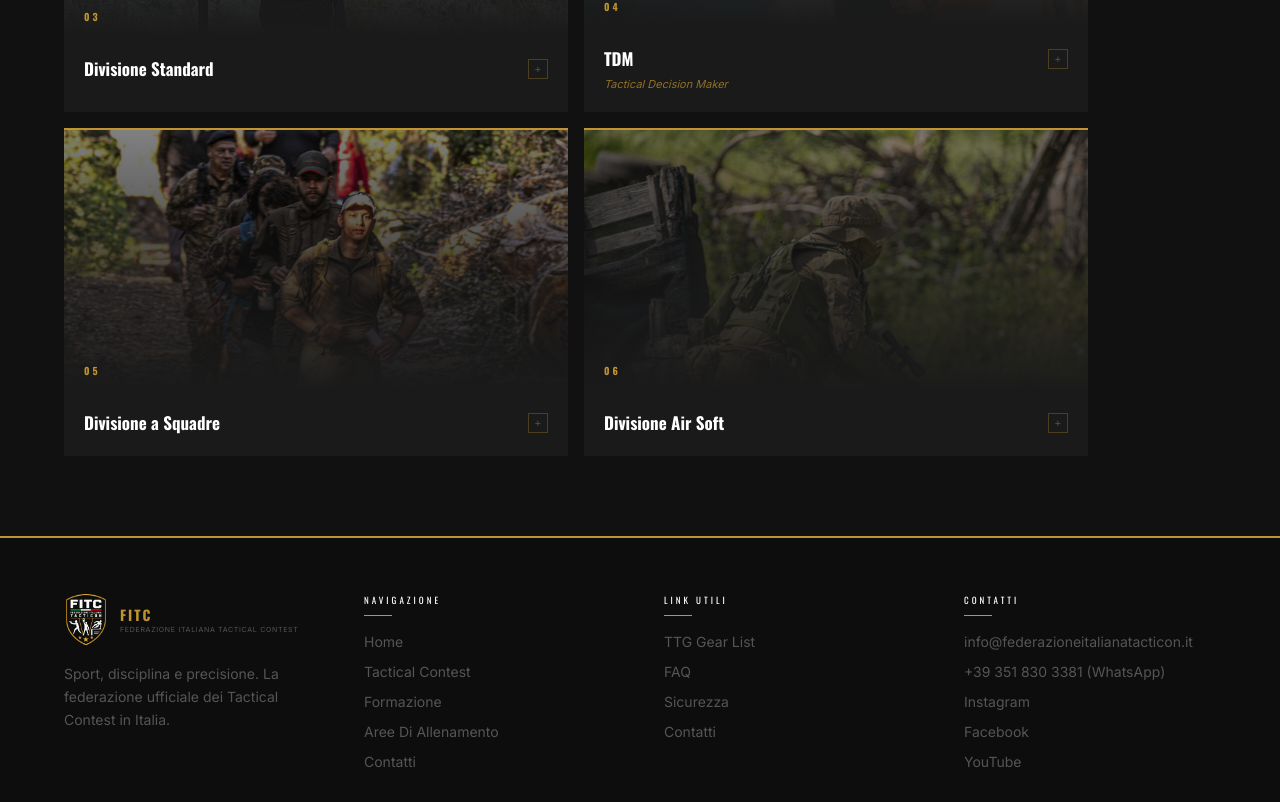
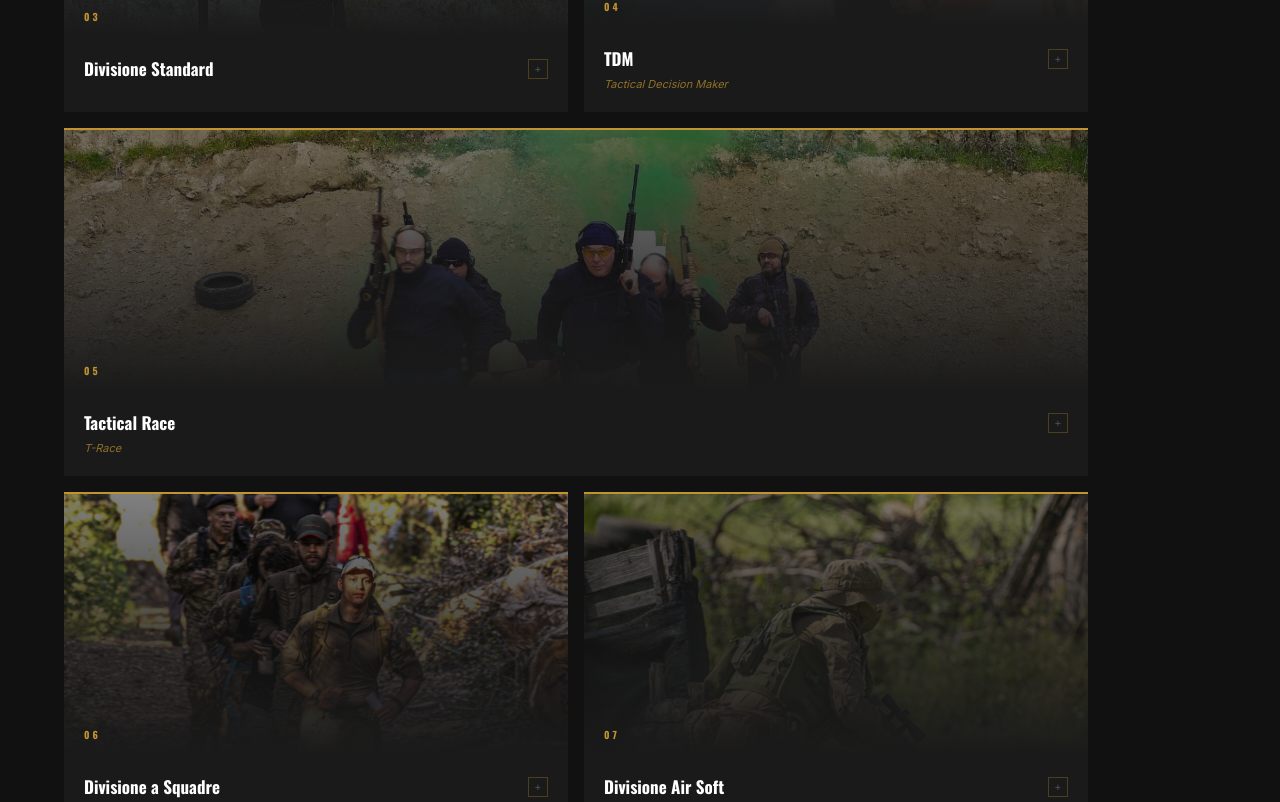
Before and after one commit to alelodato/fitg, a Next.js app in the folder fitg-website/: page /regole in a window 1280 px wide. Shown: the part 3098-3900 px from the top of the page. Built offline with nearby package versions, Linux system fonts and the light colour scheme.

Commit message:
aggiunto divisione t race

```diff
--- a/fitg-website/components/CategorieAccordion.js
+++ b/fitg-website/components/CategorieAccordion.js
@@ -27,6 +27,12 @@ const categorie = [
         desc: 'La TDM (Tactical Decision Maker) è una divisione di tiro tattico progettata per mettere alla prova, in condizioni di stress psicofisico, la capacità del concorrente di combinare preparazione atletica, precisione, rapidità e capacità decisionale. L\'atleta non deve limitarsi a colpire i bersagli nel minor tempo possibile, ma deve essere in grado di osservare, riconoscere, valutare e decidere correttamente prima di agire.',
     },
     {
+        nome: 'Tactical Race',
+        sottotitolo: 'T-Race',
+        img: '/tactical-race.jpeg',
+        desc: 'La Tactical Race (T-Race) è una divisione che ricrea, in chiave competitiva, scenari operativi ispirati al mondo militare e delle forze di polizia. Durante la gara, l\'atleta si trova ad affrontare un percorso strutturato in cui deve portare a termine mansioni tattiche specifiche, alternando prove di forza fisica e di velocità con fasi di ingaggio su bersagli (sagome) discriminanti, ovvero bersagli che richiedono all\'atleta di distinguere correttamente tra obiettivi validi e non validi, secondo le regole stabilite dal protocollo di gara.',
+    },
+    {
         nome: 'Divisione a Squadre',
         img: '/squadre.jpg',
         desc: 'La divisione a Squadre trasferisce tutte le sfide dei Tacticon in una dimensione collettiva. I partecipanti collaborano per affrontare le prove, dividere gli sforzi e gestire insieme le strategie di gara. Oltre alle capacità fisiche e tecniche individuali, diventano fondamentali comunicazione, coordinazione e spirito di squadra.',
@@ -37,6 +43,37 @@ const categorie = [
         desc: 'La divisione Air Soft ripropone il format dei Tacticon utilizzando repliche da softair al posto delle armi da fuoco. I partecipanti affrontano le stesse tipologie di prove fisiche e di tiro, sviluppando precisione, controllo e capacità decisionale sotto stress in un contesto più accessibile e adatto a strutture dedicate a questa disciplina.',
     },
 ]
+
+function CategoriaCard({ c, i, isOpen, onToggle }) {
+    return (
+        <button
+            onClick={onToggle}
+            className="group text-left bg-[#1A1A1A] overflow-hidden border-t-2 border-gold transition-all duration-300"
+        >
+            <div className={`relative overflow-hidden transition-all duration-500 ${isOpen ? 'h-[160px]' : 'h-[260px]'}`}>
+                <Image src={c.img} alt={c.nome} fill className="object-cover object-top brightness-[0.5] group-hover:brightness-[0.65] group-hover:scale-105 transition-all duration-500" />
+                <div className="absolute inset-0 bg-gradient-to-t from-[#1A1A1A] to-transparent" />
+                <div className="absolute bottom-3 left-5 font-oswald font-bold text-gold text-[10px] tracking-[3px]">
+                    {String(i + 1).padStart(2, '0')}
+                </div>
+            </div>
+            <div className="p-5">
+                <div className="flex items-center justify-between">
+                    <span className="font-oswald font-bold text-white text-[17px]">{c.nome}</span>
+                    <span className={`shrink-0 w-5 h-5 border flex items-center justify-center text-[11px] transition-all duration-300 ${isOpen ? 'border-gold text-gold rotate-45' : 'border-gold/30 text-[#555]'}`}>+</span>
+                </div>
+                {c.sottotitolo && (
+                    <div className="font-inter text-[11px] text-gold/70 mt-1 italic">{c.sottotitolo}</div>
+                )}
+                <div className={`grid transition-all duration-300 ease-in-out ${isOpen ? 'grid-rows-[1fr] opacity-100 mt-4' : 'grid-rows-[0fr] opacity-0 mt-0'}`}>
+                    <div className="overflow-hidden">
+                        <p className="font-inter text-[13px] text-[#ccc] leading-relaxed">{c.desc}</p>
+                    </div>
+                </div>
+            </div>
+        </button>
+    )
+}
 
 export default function CategorieAccordion() {
     const [openMobile, setOpenMobile] = useState(null)
@@ -90,77 +127,44 @@ export default function CategorieAccordion() {
                 })}
             </div>
 
-            {/* DESKTOP — grid 2x2 + grid 2x1 per le ultime 2 */}
+            {/* DESKTOP — grid 2x2 (prime 4) + grid 2x2 con ultima cella vuota (restanti 3) */}
             <div className="hidden md:block max-w-5xl">
 
                 {/* GRID 2x2 — prime 4 (Élite, Tattica, Standard, TDM) */}
                 <div className="grid grid-cols-2 gap-4 mb-4">
-                    {categorie.slice(0, 4).map((c, i) => {
-                        const isOpen = openDesktop === i
-                        return (
-                            <button
-                                key={i}
-                                onClick={() => setOpenDesktop(isOpen ? null : i)}
-                                className="group text-left bg-[#1A1A1A] overflow-hidden border-t-2 border-gold transition-all duration-300"
-                            >
-                                <div className={`relative overflow-hidden transition-all duration-500 ${isOpen ? 'h-[160px]' : 'h-[260px]'}`}>
-                                    <Image src={c.img} alt={c.nome} fill className="object-cover object-top brightness-[0.5] group-hover:brightness-[0.65] group-hover:scale-105 transition-all duration-500" />
-                                    <div className="absolute inset-0 bg-gradient-to-t from-[#1A1A1A] to-transparent" />
-                                    <div className="absolute bottom-3 left-5 font-oswald font-bold text-gold text-[10px] tracking-[3px]">
-                                        {String(i + 1).padStart(2, '0')}
-                                    </div>
-                                </div>
-                                <div className="p-5">
-                                    <div className="flex items-center justify-between">
-                                        <span className="font-oswald font-bold text-white text-[17px]">{c.nome}</span>
-                                        <span className={`shrink-0 w-5 h-5 border flex items-center justify-center text-[11px] transition-all duration-300 ${isOpen ? 'border-gold text-gold rotate-45' : 'border-gold/30 text-[#555]'}`}>+</span>
-                                    </div>
-                                    {c.sottotitolo && (
-                                        <div className="font-inter text-[11px] text-gold/70 mt-1 italic">{c.sottotitolo}</div>
-                                    )}
-                                    <div className={`grid transition-all duration-300 ease-in-out ${isOpen ? 'grid-rows-[1fr] opacity-100 mt-4' : 'grid-rows-[0fr] opacity-0 mt-0'}`}>
-                                        <div className="overflow-hidden">
-                                            <p className="font-inter text-[13px] text-[#ccc] leading-relaxed">{c.desc}</p>
-                                        </div>
-                                    </div>
-                                </div>
-                            </button>
-                        )
-                    })}
+                    {categorie.slice(0, 4).map((c, i) => (
+                        <CategoriaCard
+                            key={i}
+                            c={c}
+                            i={i}
+                            isOpen={openDesktop === i}
+                            onToggle={() => setOpenDesktop(openDesktop === i ? null : i)}
+                        />
+                    ))}
                 </div>
 
-                {/* GRID 2x1 — ultime 2 (Squadre, Air Soft) */}
-                <div className="grid grid-cols-2 gap-4">
-                    {categorie.slice(4, 6).map((c, iOffset) => {
-                        const i = iOffset + 4
-                        const isOpen = openDesktop === i
-                        return (
-                            <button
-                                key={i}
-                                onClick={() => setOpenDesktop(isOpen ? null : i)}
-                                className="group text-left bg-[#1A1A1A] overflow-hidden border-t-2 border-gold transition-all duration-300"
-                            >
-                                <div className={`relative overflow-hidden transition-all duration-500 ${isOpen ? 'h-[160px]' : 'h-[260px]'}`}>
-                                    <Image src={c.img} alt={c.nome} fill className="object-cover object-top brightness-[0.5] group-hover:brightness-[0.65] group-hover:scale-105 transition-all duration-500" />
-                                    <div className="absolute inset-0 bg-gradient-to-t from-[#1A1A1A] to-transparent" />
-                                    <div className="absolute bottom-3 left-5 font-oswald font-bold text-gold text-[10px] tracking-[3px]">
-                                        {String(i + 1).padStart(2, '0')}
-                                    </div>
-                                </div>
-                                <div className="p-5">
-                                    <div className="flex items-center justify-between">
-                                        <span className="font-oswald font-bold text-white text-[17px]">{c.nome}</span>
-                                        <span className={`shrink-0 w-5 h-5 border flex items-center justify-center text-[11px] transition-all duration-300 ${isOpen ? 'border-gold text-gold rotate-45' : 'border-gold/30 text-[#555]'}`}>+</span>
-                                    </div>
-                                    <div className={`grid transition-all duration-300 ease-in-out ${isOpen ? 'grid-rows-[1fr] opacity-100 mt-4' : 'grid-rows-[0fr] opacity-0 mt-0'}`}>
-                                        <div className="overflow-hidden">
-                                            <p className="font-inter text-[13px] text-[#ccc] leading-relaxed">{c.desc}</p>
-                                        </div>
-                                    </div>
-                                </div>
-                            </button>
-                        )
-                    })}
+                {/* GRID — ultime 3 (Tactical Race full width, poi Squadre + Air Soft) */}
+                <div className="flex flex-col gap-4">
+                    <CategoriaCard
+                        c={categorie[4]}
+                        i={4}
+                        isOpen={openDesktop === 4}
+                        onToggle={() => setOpenDesktop(openDesktop === 4 ? null : 4)}
+                    />
+                    <div className="grid grid-cols-2 gap-4">
+                        {categorie.slice(5, 7).map((c, iOffset) => {
+                            const i = iOffset + 5
+                            return (
+                                <CategoriaCard
+                                    key={i}
+                                    c={c}
+                                    i={i}
+                                    isOpen={openDesktop === i}
+                                    onToggle={() => setOpenDesktop(openDesktop === i ? null : i)}
+                                />
+                            )
+                        })}
+                    </div>
                 </div>
 
             </div>
```
Also changed, not shown: fitg-website/public/tactical-race.jpeg (added).
